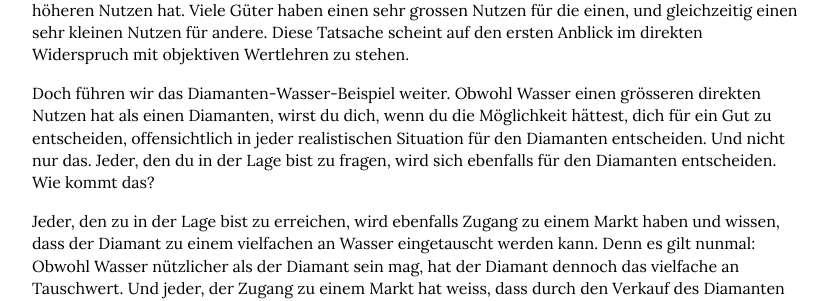
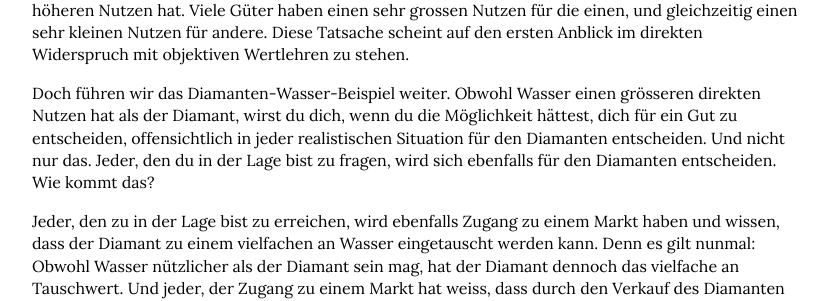
Before and after one commit to fabianboesiger/fabianboesiger.github.io, a Jekyll site: the page built from _posts/2022-04-08-against-subjective-value.md, in a window 1280 px wide. Shown: the part 360-661 px from the top of the page, without its empty margins (224-1055 px from the left). Built offline with Jekyll 4.4.1, drawn with Linux system fonts in a browser that asks for light colours.

Commit message:
Update 2022-04-08-against-subjective-value.md

```diff
--- a/_posts/2022-04-08-against-subjective-value.md
+++ b/_posts/2022-04-08-against-subjective-value.md
@@ -13,7 +13,7 @@ Subjektive Wertlehren besagen, das der Wert eines Wirtschaftsobjekts abhängig v
 
 Subjektive Wertlehren entstanden als Antwort auf das klassische Wertparadoxon. Dieses bezeichnet die Tatsache, das oft ein Unterscheid wischen dem Nutzwert und dem Tauschwert eines Gutes besteht. So hat Wasser beispielsweise einen geringeren Preis als ein Diamant, obwohl Wasser einen höheren Nutzen hat. Viele Güter haben einen sehr grossen Nutzen für die einen, und gleichzeitig einen sehr kleinen Nutzen für andere. Diese Tatsache scheint auf den ersten Anblick im direkten Widerspruch mit objektiven Wertlehren zu stehen.
 
-Doch führen wir das Diamanten-Wasser-Beispiel weiter. Obwohl Wasser einen grösseren direkten Nutzen hat als einen Diamanten, wirst du dich, wenn du die Möglichkeit hättest, dich für ein Gut zu entscheiden, offensichtlich in jeder realistischen Situation für den Diamanten entscheiden. Und nicht nur das. Jeder, den du in der Lage bist zu fragen, wird sich ebenfalls für den Diamanten entscheiden. Wie kommt das?
+Doch führen wir das Diamanten-Wasser-Beispiel weiter. Obwohl Wasser einen grösseren direkten Nutzen hat als der Diamant, wirst du dich, wenn du die Möglichkeit hättest, dich für ein Gut zu entscheiden, offensichtlich in jeder realistischen Situation für den Diamanten entscheiden. Und nicht nur das. Jeder, den du in der Lage bist zu fragen, wird sich ebenfalls für den Diamanten entscheiden. Wie kommt das?
 
 Jeder, den zu in der Lage bist zu erreichen, wird ebenfalls Zugang zu einem Markt haben und wissen, dass der Diamant zu einem vielfachen an Wasser eingetauscht werden kann. Denn es gilt nunmal: Obwohl Wasser nützlicher als der Diamant sein mag, hat der Diamant dennoch das vielfache an Tauschwert. Und jeder, der Zugang zu einem Markt hat weiss, dass durch den Verkauf des Diamanten im Markt einen noch grösseren Eigennutzen erzielt als durch den Erhalt des Wassers. Bei der Bestimmung des Werts eines Wirtschaftsobjekts wird sich folgendermassen jeder am Tauschwert, und nicht am Nutzwert dieses Objekts orientieren.
 
```
